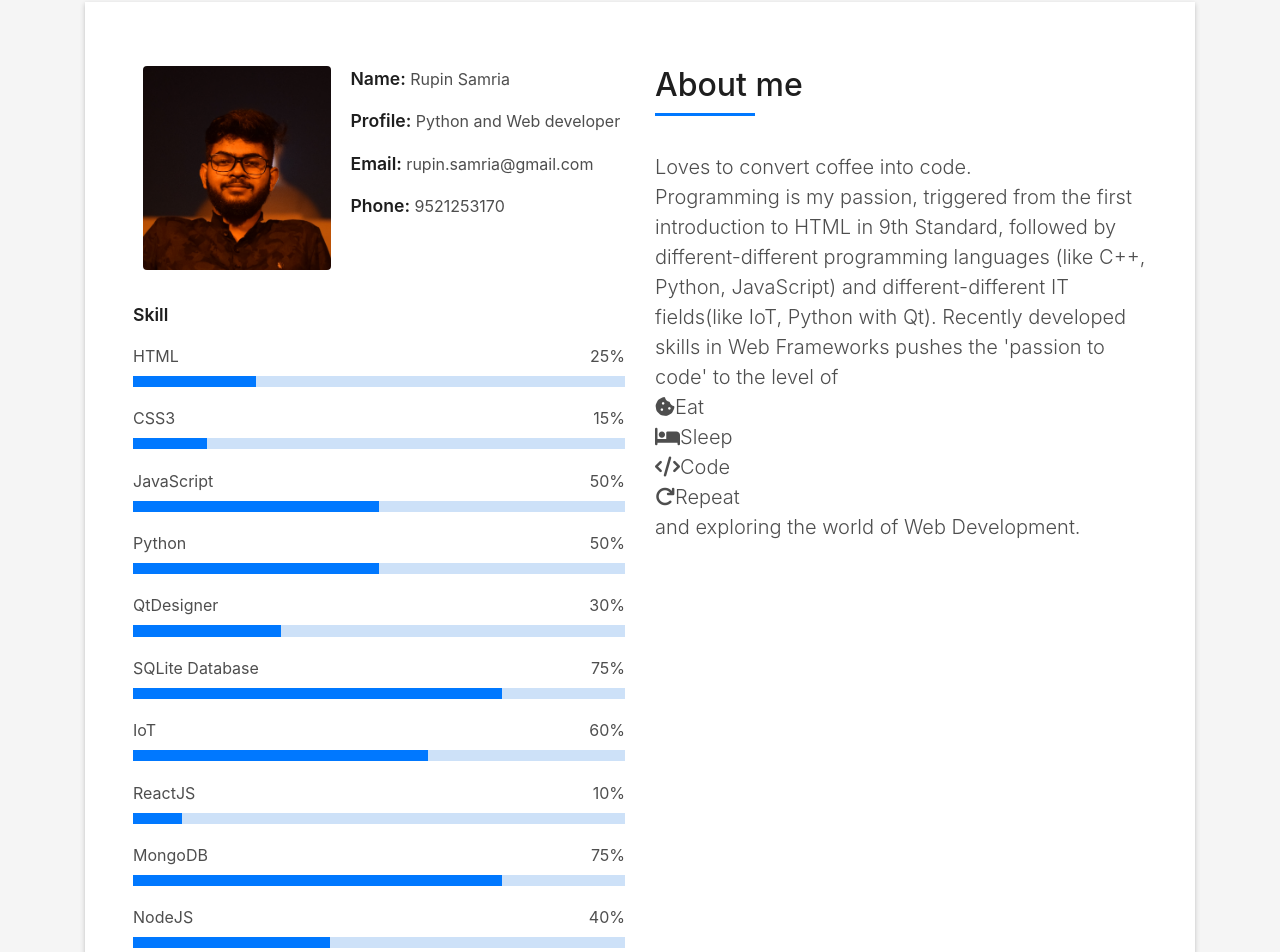
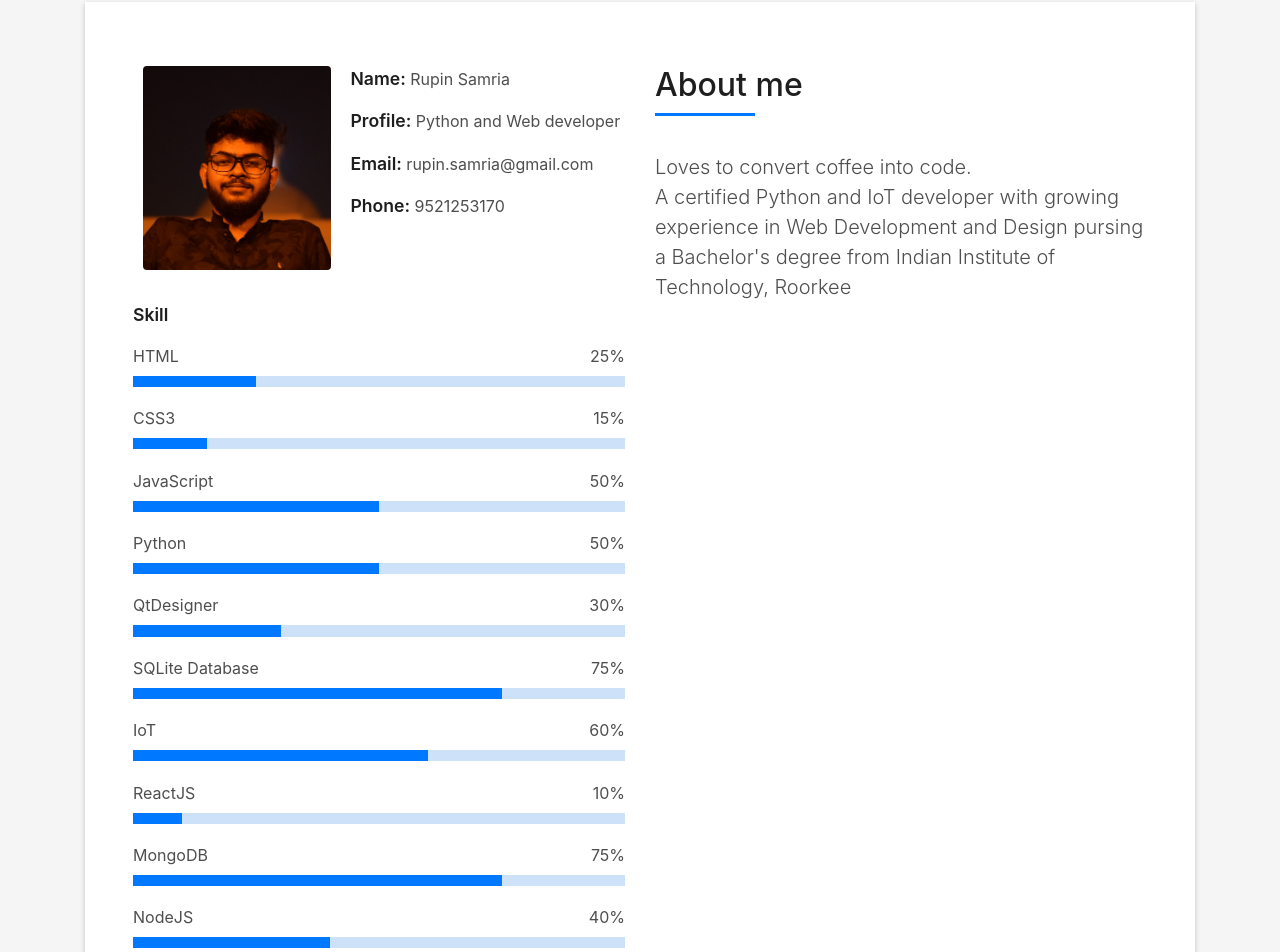
Before and after one commit to RupinSamria/rupinsamria.github.io, a plain HTML site: page index.html in a window 1280 px wide. Shown: the part 862-1814 px from the top of the page. Drawn offline with Linux system fonts and the light colour scheme; files whose address does not match are found by name.

Commit message:
Update index.html

```diff
--- a/index.html
+++ b/index.html
@@ -170,16 +170,9 @@
                       About me
                     </h5>
                   </div>
-                  <p class="lead">
+                 <p class="lead">
                     Loves to convert coffee into code.<br>
-                    Programming is my passion, triggered from the first introduction to HTML in 9th Standard, followed by different-different programming languages (like C++, Python, JavaScript) and different-different IT fields(like IoT, Python with Qt).
-                    Recently developed skills in Web Frameworks pushes the 'passion to code' to the level of
-                    <br><i class="fas fa-cookie-bite"></i>Eat
-                    <br><i class="fas fa-bed"></i>Sleep
-                    <br><i class="fas fa-code"></i>Code
-                    <br><i class="fas fa-redo"></i>Repeat
-                    <br>and exploring the world of Web Development.
-
+                    A certified Python and IoT developer with growing experience in Web Development and Design pursing a Bachelor's degree from Indian Institute of Technology, Roorkee
                   </p>
                   <p class="lead">
 
```
